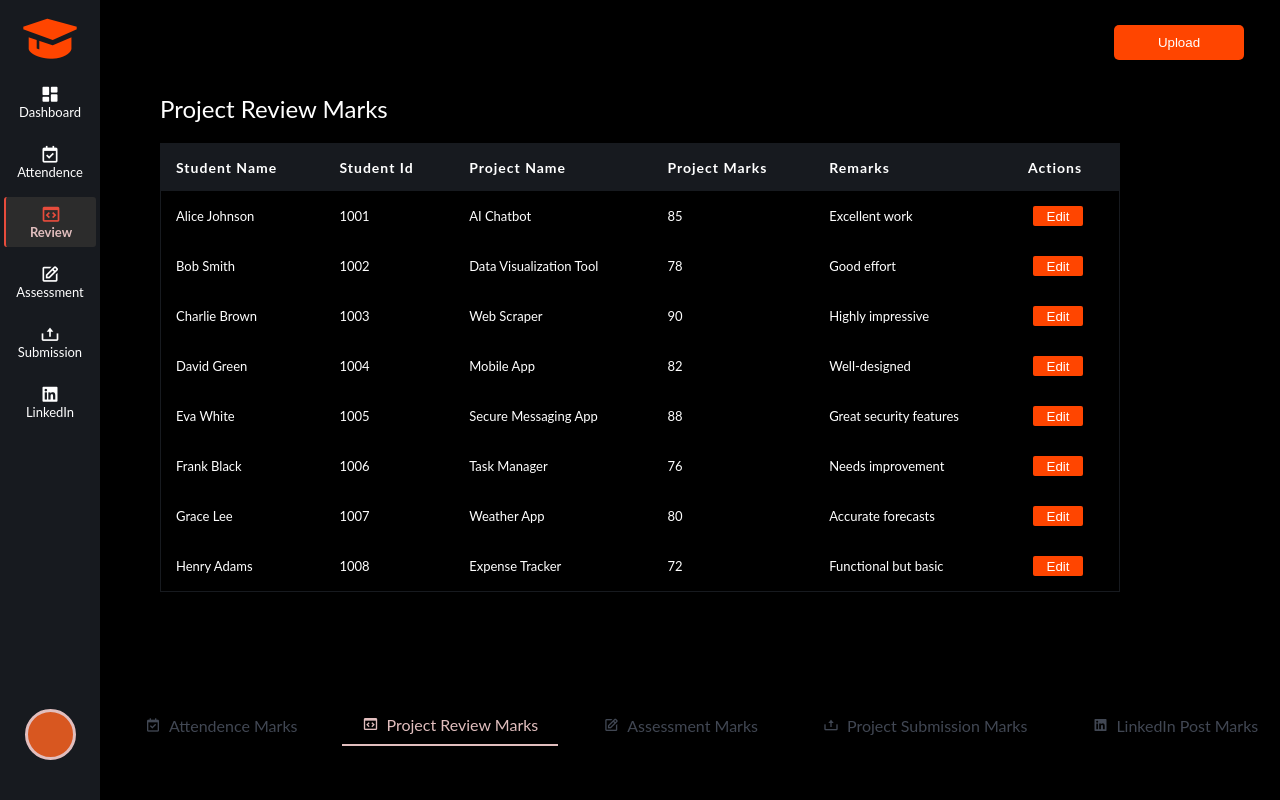
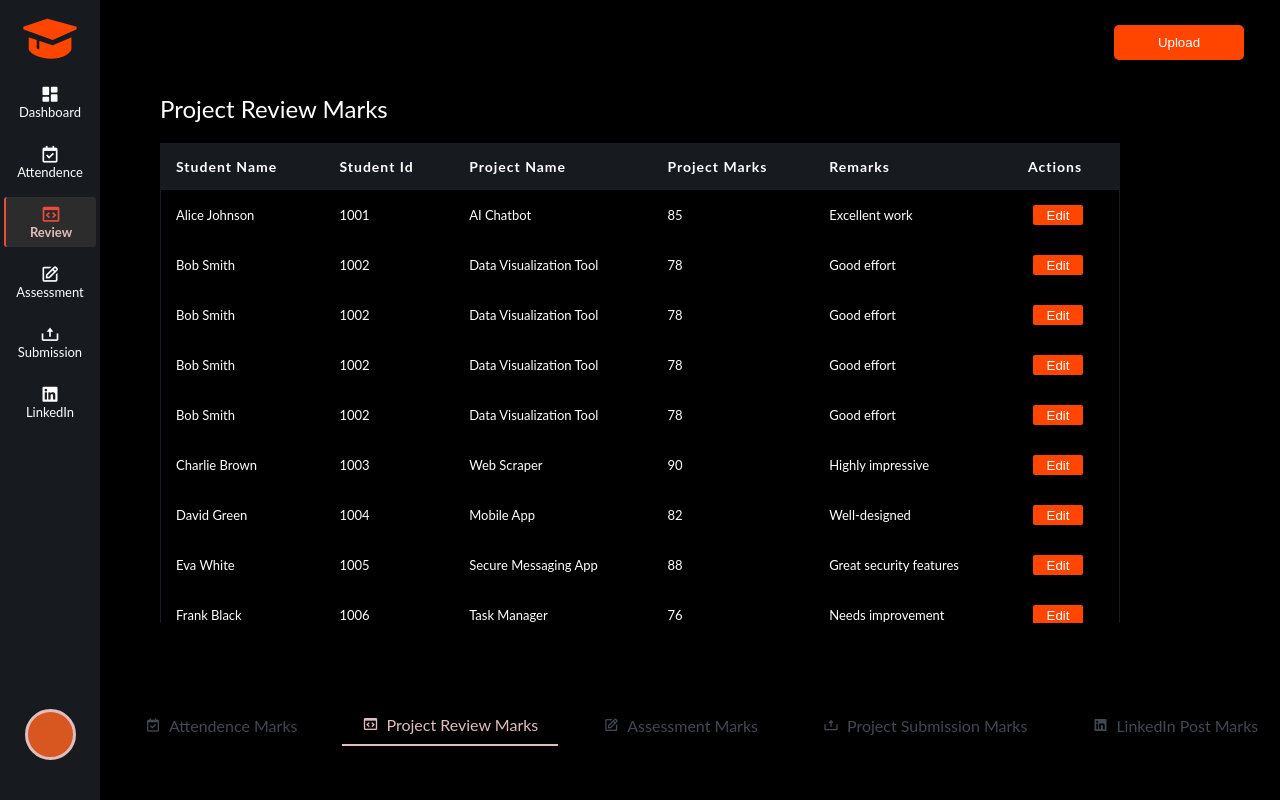
Before and after one commit to sanuanfan/Result-Management-System, a React (Vite) app in the folder frontend/: page /admin/review in a window 1280 px wide. Built offline with nearby package versions, Linux system fonts and the light colour scheme; a web font is replaced by a local one.

Commit message:
table updated to responsive

```diff
--- a/frontend/src/Screens/Admin/AdminDashboard/AdminDashboard.css
+++ b/frontend/src/Screens/Admin/AdminDashboard/AdminDashboard.css
@@ -1,12 +1,21 @@
-.main-div{
+.main-div {
   width: 75%;
-    /* height: 450px; */
-    /* background-color: rgb(225, 121, 121); */
   position: fixed;
   top: 70px;
   left: 160px;
+  height: 60%;
+}
 
+.tab {
+  width: 100%;
+  height: 100%;
+  overflow-y: auto;
+  overflow-x: auto;
 }
+.tab::-webkit-scrollbar{
+  display: none;
+}
+
 .main-div p {
   margin-bottom: 20px;
   font-size: 24px;
@@ -17,28 +26,31 @@
 .student-table {
   font-family: 'Lato', sans-serif;
   width: 100%;
-    height: 400px;
   border-collapse: collapse;
-    overflow: hidden;
   color: white;
-    border: 1px solid  #171a1f;
+  border: 1px solid #171a1f;
+  border-top: none;
+}
 
-  }
 .student-table th, .student-table td {
   padding: 15px;
-    text-align: center;
   text-align: left;
+}
 
-  }
 .student-table th {
   background-color: #171a1f;
   font-weight: bold;
   letter-spacing: 1px;
   font-size: 14px;
-    overflow: hidden;
-
+  position: sticky;
+  top: 0;
+  z-index: 2;
 }
 
-  .student-table tr:hover {
+.student-table tbody tr:hover {
   background-color: #171a1f;
 }
+
+.student-table tbody tr {
+  background-color: #000;
+}
--- a/frontend/src/Screens/Admin/Attendance/Attendance.css
+++ b/frontend/src/Screens/Admin/Attendance/Attendance.css
@@ -1,25 +1,21 @@
-.container-main{
+.container-main {
   color: white;
   position: fixed;
   left: 160px;
   top: 70px;
   width: 75%;
   height: 60%;
-
-    /* height: 450px; */
-    /* background-color: rgb(141, 219, 219); */
-
 }
-.table-div{
+.tab {
   width: 100%;
   height: 100%;
   overflow-y: auto;
   overflow-x: auto;
-
 }
-.table-div::-webkit-scrollbar{
+.tab::-webkit-scrollbar{
   display: none;
 }
+
 p {
   margin-bottom: 20px;
   font-size: 24px;
@@ -30,39 +26,40 @@
 .attendance-table {
   font-family: 'Lato', sans-serif;
   width: 100%;
-    height: 400px;
   border-collapse: collapse;
-    overflow: hidden;
   color: white;
-    border: 1px solid  #171a1f;
+  border: 1px solid #171a1f;
+  border-top: none;
+}
 
-
-  }
-  .attendance-table th, .attendance-table td {
+.attendance-table th,
+.attendance-table td {
   padding: 15px;
   text-align: left;
+}
 
-  }
 .attendance-table th {
   background-color: #171a1f;
   font-weight: bold;
   letter-spacing: 1px;
   font-size: 14px;
-    overflow: hidden;
-
+  position: sticky;
+  top: 0;
+  z-index: 2;
 
 }
 
 .attendance-table tr:hover {
   background-color: #171a1f;
 }
-    .edit-btn{
+
+.edit-btn {
   background-color: orangered;
   color: white;
   border: none;
   cursor: pointer;
-        width:50px;
+  width: 50px;
   height: 20px;
   border-radius: 2px;
-        margin-left:5px ;
+  margin-left: 5px;
 }
--- a/frontend/src/Screens/Admin/Attendance/Attendance.jsx
+++ b/frontend/src/Screens/Admin/Attendance/Attendance.jsx
@@ -8,7 +8,7 @@ function Attendance() {
       <NavBar activeSection="attendance">
         <div className="container-main">
           <p>Attendance Marks</p>
-          <div className="table-div">
+          <div className="tab">
             <table className='attendance-table'>
               <thead>
                 <tr>
--- a/frontend/src/Screens/Admin/LinkedIn/LinkedIn.css
+++ b/frontend/src/Screens/Admin/LinkedIn/LinkedIn.css
@@ -1,39 +1,42 @@
-/* LinkedIn.css */
-.linkedin-main{
+.linkedin-main {
   color: white;
   position: fixed;
   left: 160px;
   top: 70px;
   width: 75%;
+  height: 60%;
 }
+
+
 .linkedin-main p {
   margin-bottom: 20px;
   font-size: 24px;
   color: white;
   font-family: 'Lato', sans-serif;
 }
+
 .linkedin-table {
   font-family: 'Lato', sans-serif;
   width: 100%;
-    height: 400px;
   border-collapse: collapse;
-    overflow: hidden;
   color: white;
-    border: 1px solid  #171a1f;
+  border: 1px solid #171a1f;
+  border-top: none;
+}
 
-  }
 .linkedin-table th, .linkedin-table td {
   padding: 15px;
   text-align: left;
+}
 
-  }
 .linkedin-table th {
   background-color: #171a1f;
   font-weight: bold;
   letter-spacing: 1px;
   font-size: 14px;
-    overflow: hidden;
-
+  position: sticky;
+  top: 0;
+  z-index: 2;
 }
 
 .linkedin-table tr:hover {
--- a/frontend/src/Screens/Admin/LinkedIn/LinkedIn.jsx
+++ b/frontend/src/Screens/Admin/LinkedIn/LinkedIn.jsx
@@ -8,6 +8,7 @@ function LinkedIn() {
       <NavBar activeSection="linkedin">
         <div className="linkedin-main">
           <p>LinkedIn Post Marks</p>
+          <div className="tab">
             <table className="linkedin-table">
               <thead>
                 <tr>
@@ -105,6 +106,7 @@ function LinkedIn() {
               </tbody>
             </table>
           </div>
+        </div>
       </NavBar>
     </div>
   );
--- a/frontend/src/Screens/Admin/Project/Assessment.css
+++ b/frontend/src/Screens/Admin/Project/Assessment.css
@@ -1,41 +1,65 @@
-/* Assessment.css */
-.assessment-main{
+.assessment-main {
   color: white;
   position: fixed;
   left: 160px;
   top: 70px;
   width: 75%;
+  height: 60%;
 }
+
+.table-div {
+  width: 100%;
+  height: 100%;
+  overflow-y: auto;
+  overflow-x: auto;
+}
+
+.table-div::-webkit-scrollbar {
+  display: block;
+}
+
 .assessment-main p {
   margin-bottom: 20px;
   font-size: 24px;
   color: white;
   font-family: 'Lato', sans-serif;
 }
+
 .assessment-table {
   font-family: 'Lato', sans-serif;
   width: 100%;
-    height: 400px;
   border-collapse: collapse;
-    overflow: hidden;
   color: white;
-    border: 1px solid  #171a1f;
+  border: 1px solid #171a1f;
+  border-top: none;
+}
 
-  }
-  .assessment-table th, .assessment-table td {
+.assessment-table th,
+.assessment-table td {
   padding: 15px;
   text-align: left;
+}
 
-  }
 .assessment-table th {
   background-color: #171a1f;
   font-weight: bold;
   letter-spacing: 1px;
   font-size: 14px;
-    overflow: hidden;
-
+  position: sticky;
+  top: 0;
+  z-index: 2;
 }
 
 .assessment-table tr:hover {
   background-color: #171a1f;
 }
+.edit-btn {
+  background-color: orangered;
+  color: white;
+  border: none;
+  cursor: pointer;
+  width: 50px;
+  height: 20px;
+  border-radius: 2px;
+  margin-left: 5px;
+}
--- a/frontend/src/Screens/Admin/Project/Assessment.jsx
+++ b/frontend/src/Screens/Admin/Project/Assessment.jsx
@@ -8,6 +8,7 @@ function Assessment() {
       <NavBar activeSection="assessment">
         <div className="assessment-main">
           <p>Assessment Marks</p>
+          <div className="tab">
           <table className='assessment-table'>
             <thead>
               <tr>
@@ -77,6 +78,30 @@ function Assessment() {
                 <td><button className='edit-btn'>Edit</button></td>
               </tr>
               <tr>
+                <td>Grace Lee</td>
+                <td>2007</td>
+                <td>77</td>
+                <td>80</td>
+                <td>157</td>
+                <td><button className='edit-btn'>Edit</button></td>
+              </tr>
+              <tr>
+                <td>Grace Lee</td>
+                <td>2007</td>
+                <td>77</td>
+                <td>80</td>
+                <td>157</td>
+                <td><button className='edit-btn'>Edit</button></td>
+              </tr>
+              <tr>
+                <td>Grace Lee</td>
+                <td>2007</td>
+                <td>77</td>
+                <td>80</td>
+                <td>157</td>
+                <td><button className='edit-btn'>Edit</button></td>
+              </tr>
+              <tr>
                 <td>Henry Adams</td>
                 <td>2008</td>
                 <td>90</td>
@@ -86,6 +111,7 @@ function Assessment() {
               </tr>
             </tbody>
           </table>
+          </div>
         </div>
       </NavBar>
     </div>
--- a/frontend/src/Screens/Admin/Project/Review.css
+++ b/frontend/src/Screens/Admin/Project/Review.css
@@ -1,39 +1,52 @@
-/* Review.css */
-.review-main{
+.review-main {
   color: white;
   position: fixed;
   left: 160px;
   top: 70px;
   width: 75%;
+  height: 60%;
 }
+.tab {
+  width: 100%;
+  height: 100%;
+  overflow-y: auto;
+  overflow-x: auto;
+}
+.tab::-webkit-scrollbar{
+  display: none;
+}
+
 .review-main p {
   margin-bottom: 20px;
   font-size: 24px;
   color: white;
   font-family: 'Lato', sans-serif;
 }
+
 .review-table {
   font-family: 'Lato', sans-serif;
+  width: max-content;
+  border-collapse: collapse;
+  color: white;
+  border: 1px solid #171a1f;
+  border-top: none;
   width: 100%;
-    height: 400px;
-    border-collapse: collapse;
-    overflow: hidden;
-    color: white;
-    border: 1px solid  #171a1f;
+}
 
-  }
-  .review-table th,  .review-table td {
+.review-table th,
+.review-table td {
   padding: 15px;
   text-align: left;
+}
 
-  }
 .review-table th {
   background-color: #171a1f;
   font-weight: bold;
   letter-spacing: 1px;
   font-size: 14px;
-    overflow: hidden;
-
+  position: sticky;
+  top: 0;
+  z-index: 2;
 }
 
 .review-table tr:hover {
--- a/frontend/src/Screens/Admin/Project/Review.jsx
+++ b/frontend/src/Screens/Admin/Project/Review.jsx
@@ -8,6 +8,7 @@ function Review() {
       <NavBar activeSection="review">
         <div className="review-main">
           <p>Project Review Marks</p>
+          <div className="tab">
           <table className='review-table'>
             <thead>
               <tr>
@@ -26,6 +27,30 @@ function Review() {
                 <td>AI Chatbot</td>
                 <td>85</td>
                 <td>Excellent work</td>
+                <td><button className='edit-btn'>Edit</button></td>
+              </tr>
+              <tr>
+                <td>Bob Smith</td>
+                <td>1002</td>
+                <td>Data Visualization Tool</td>
+                <td>78</td>
+                <td>Good effort</td>
+                <td><button className='edit-btn'>Edit</button></td>
+              </tr>
+              <tr>
+                <td>Bob Smith</td>
+                <td>1002</td>
+                <td>Data Visualization Tool</td>
+                <td>78</td>
+                <td>Good effort</td>
+                <td><button className='edit-btn'>Edit</button></td>
+              </tr>
+              <tr>
+                <td>Bob Smith</td>
+                <td>1002</td>
+                <td>Data Visualization Tool</td>
+                <td>78</td>
+                <td>Good effort</td>
                 <td><button className='edit-btn'>Edit</button></td>
               </tr>
               <tr>
@@ -86,6 +111,7 @@ function Review() {
               </tr>
             </tbody>
           </table>
+          </div>
         </div>
       </NavBar>
     </div>
--- a/frontend/src/Screens/Admin/Project/Submission.jsx
+++ b/frontend/src/Screens/Admin/Project/Submission.jsx
@@ -8,6 +8,7 @@ function Submission() {
       <NavBar activeSection="submission">
         <div className="submission-main">
           <p>Project Submission Marks</p>
+          <div className="tab">
           <table className='submission-table'>
             <thead>
               <tr>
@@ -95,6 +96,7 @@ function Submission() {
               </tr>
             </tbody>
           </table>
+          </div>
         </div>
       </NavBar>
     </div>
```
Also changed, not shown: frontend/src/Screens/Admin/AdminDashboard/AdminDashboard.jsx (+21 -0 lines), frontend/src/Screens/Admin/Project/Submission.css (+16 -12 lines). Lines whose indentation alone changed are shown as unchanged.
